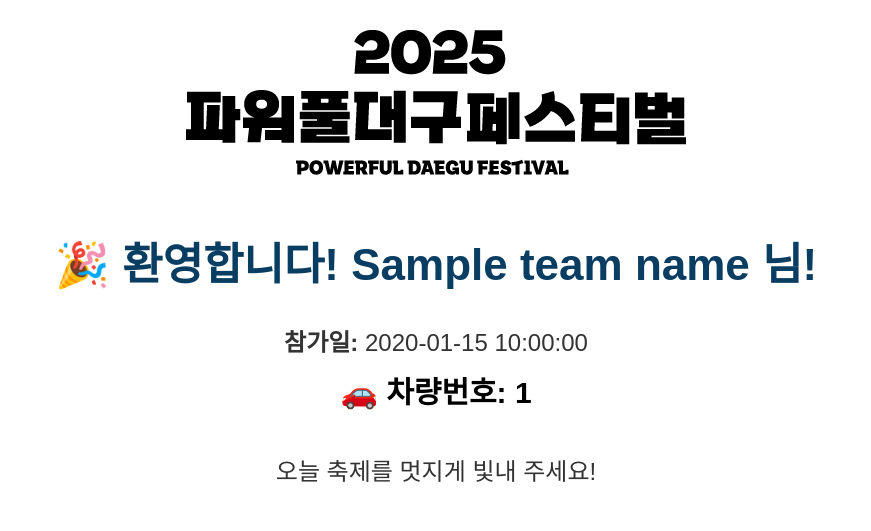
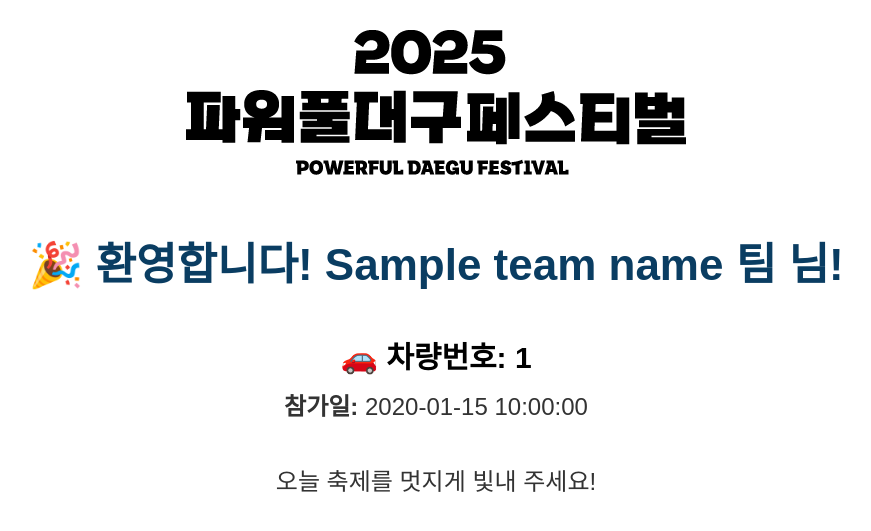
Before and after one commit to ahnonine/pdf_parking, a Flask app: template templates/result.html in a window 1280 px wide. Shown: the top 531 px of the page, without its empty margins (204-1075 px from the left). Run offline with Flask 3, Linux system fonts and the light colour scheme; the template is opened without the code that fills it: most values are stand-ins (such as "Sample title", 1, 10 or a date in 2020).

Commit message:
Update result.html

```diff
--- a/templates/result.html
+++ b/templates/result.html
@@ -51,14 +51,13 @@
 
     <img src="{{ url_for('static', filename='images/welcome_image.png') }}" alt="Welcome Image">
 
-    <h1>🎉 환영합니다!
-        {{ team_name }} 님! </h1>
-    <p style="font-size: 1.5em; font-weight: bold; color: black;">
-    <p><strong>   참가일:</strong> {{ participation_date }}</p>
-   <p style="font-size: 1.5em; font-weight: bold; color: black;">
-    🚗 차량번호: {{ car_number }}
-</p>
-  <p style="margin-top: 40px;">오늘 축제를 멋지게 빛내 주세요!</p>
+    <h1>🎉 환영합니다! {{ team_name }} 팀 님!</h1>
+
+    <p style="font-size: 1.5em; font-weight: bold; color: black; margin-top: 40px;">
+        🚗 차량번호: {{ car_number }}
+    </p>
+    <p><strong>참가일:</strong> {{ participation_date }}</p>
+    <p style="margin-top: 40px;">오늘 축제를 멋지게 빛내 주세요!</p>
 
 </body>
 </html>
```
